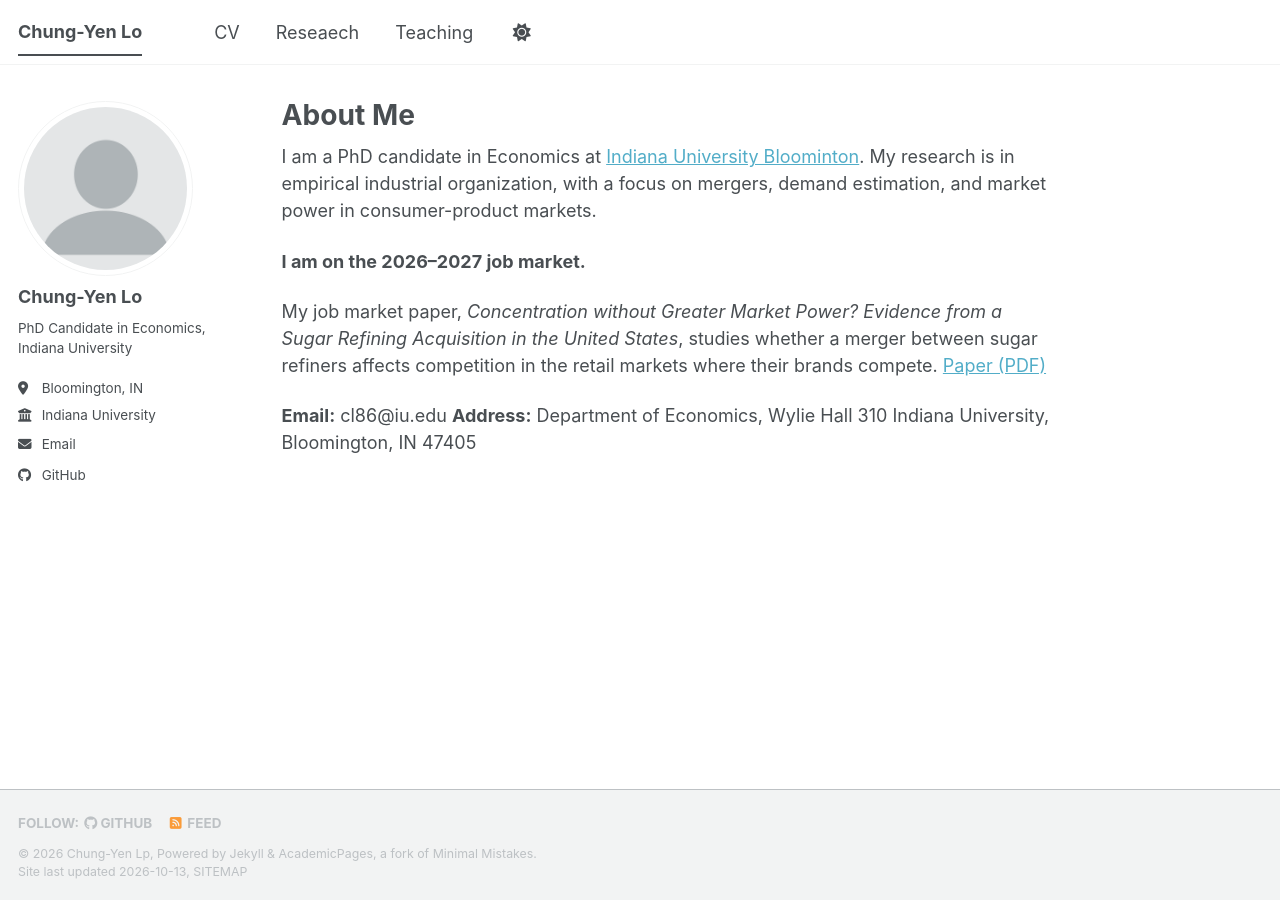
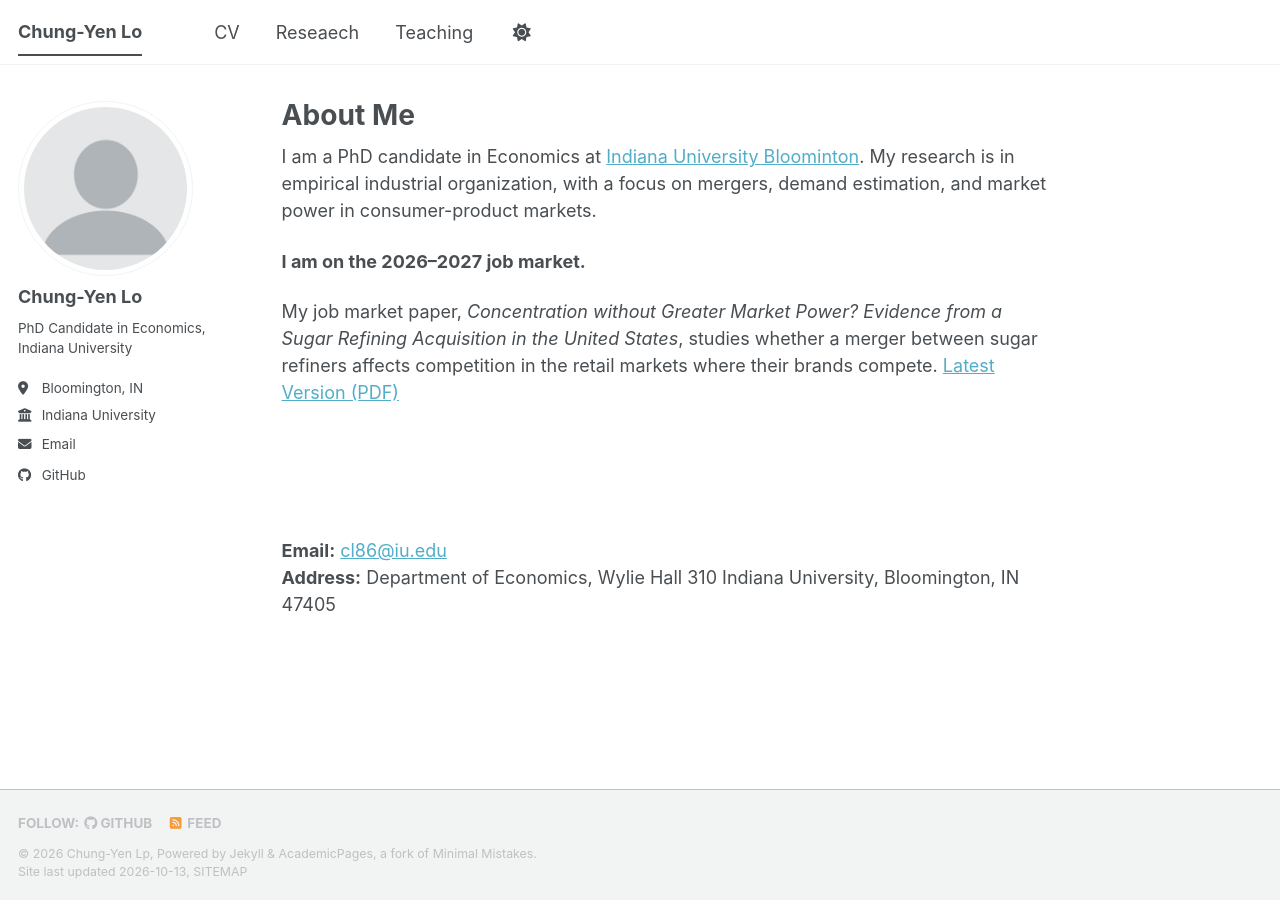
Before and after one commit to chungyenlo/chungyenlo.github.io, a Jekyll site: the page built from _pages/about.md, in a window 1280 px wide. Built offline with Jekyll 4.4.1, drawn with Linux system fonts in a browser that asks for light colours; a style sheet for code colours, icons or effects is not loaded.

Commit message:
Revise job market paper reference and email format
Updated the job market paper link description and formatted the email address.

```diff
--- a/_pages/about.md
+++ b/_pages/about.md
@@ -11,7 +11,9 @@ I am a PhD candidate in Economics at [Indiana University Bloominton](https://blo
 
 **I am on the 2026–2027 job market.**
 
-My job market paper, *Concentration without Greater Market Power? Evidence from a Sugar Refining Acquisition in the United States*, studies whether a merger between sugar refiners affects competition in the retail markets where their brands compete. [Paper (PDF)](/files/Lo_JMP.pdf)
+My job market paper, *Concentration without Greater Market Power? Evidence from a Sugar Refining Acquisition in the United States*, studies whether a merger between sugar refiners affects competition in the retail markets where their brands compete. [Latest Version (PDF)](/files/Lo_JMP.pdf)
 
-**Email:** cl86@iu.edu
+<div style="height: 6em;"></div>
+
+**Email:** [cl86@iu.edu](mailto:cl86@iu.edu)<br>
 **Address:** Department of Economics, Wylie Hall 310 Indiana University, Bloomington, IN 47405
```
